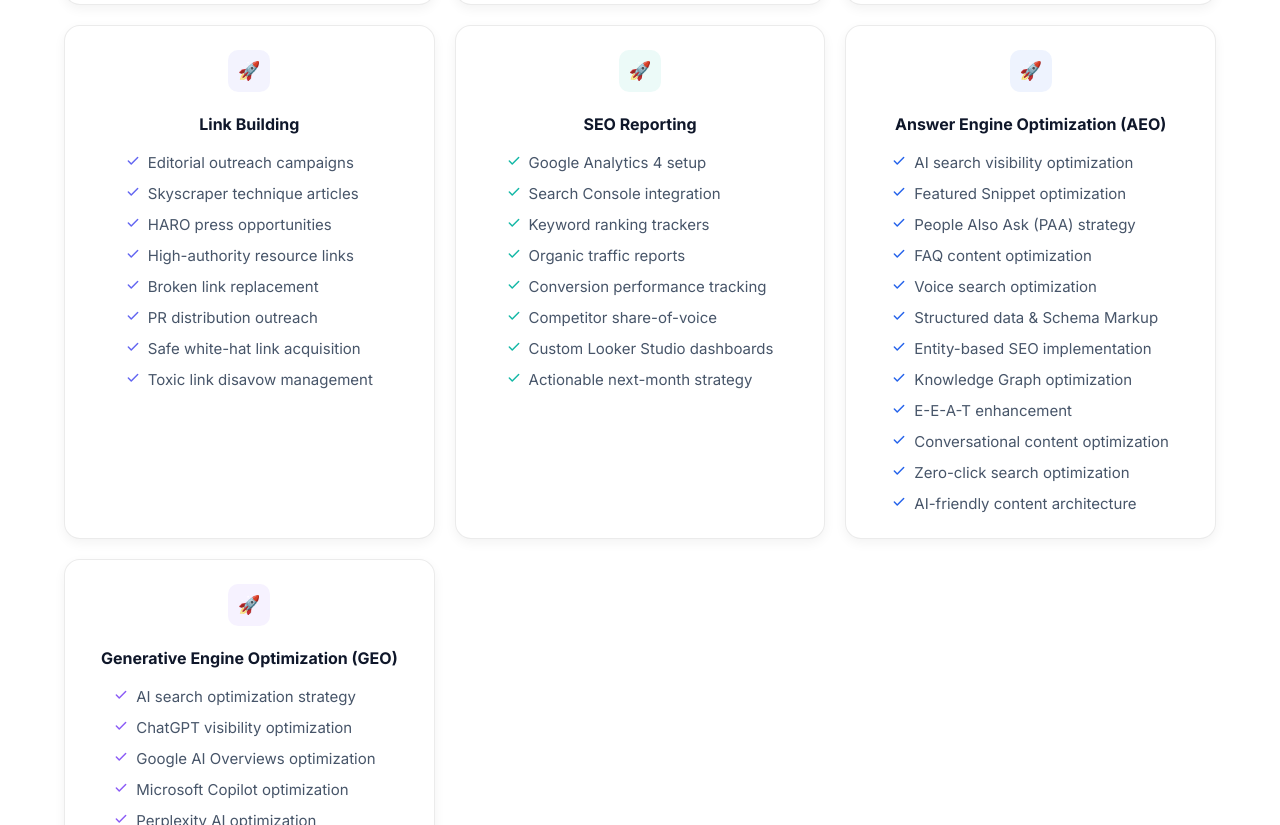
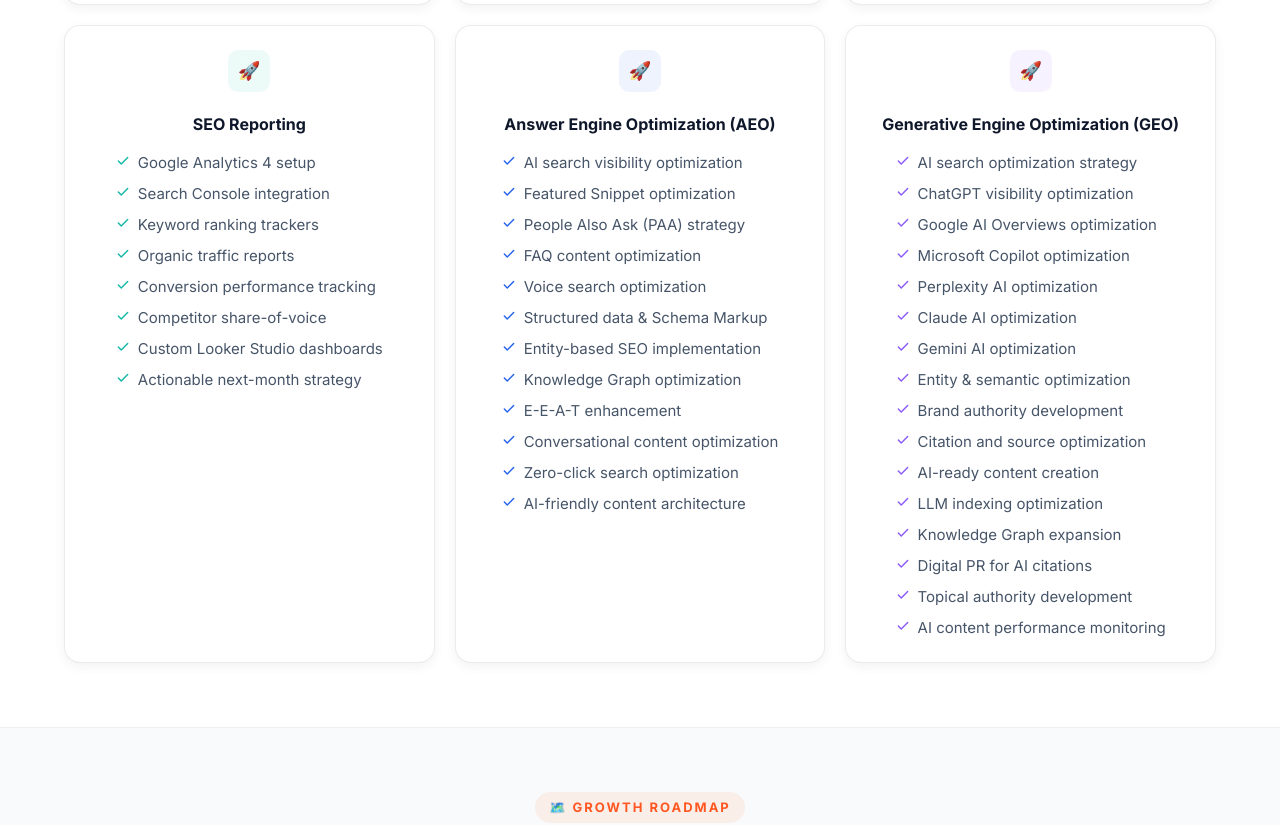
Before and after one commit to Srinivasaraot20/tenx, a Next.js app: page /seo-services in a window 1280 px wide. Shown: the part 2730-3555 px from the top of the page. Built offline with nearby package versions, Linux system fonts and the light colour scheme; no server answers.

Commit message:
Remove Link Building section from SEO Services page

```diff
--- a/src/app/seo-services/SEOServicesClient.js
+++ b/src/app/seo-services/SEOServicesClient.js
@@ -590,21 +590,6 @@
       ],
       color: "#f59e0b",
       bg: "rgba(245, 158, 11, 0.08)"
-    },
-    {
-      title: "Link Building",
-      bullets: [
-        "Editorial outreach campaigns",
-        "Skyscraper technique articles",
-        "HARO press opportunities",
-        "High-authority resource links",
-        "Broken link replacement",
-        "PR distribution outreach",
-        "Safe white-hat link acquisition",
-        "Toxic link disavow management"
-      ],
-      color: "#6366f1",
-      bg: "rgba(99, 102, 241, 0.08)"
     },
     {
       title: "SEO Reporting",
```
